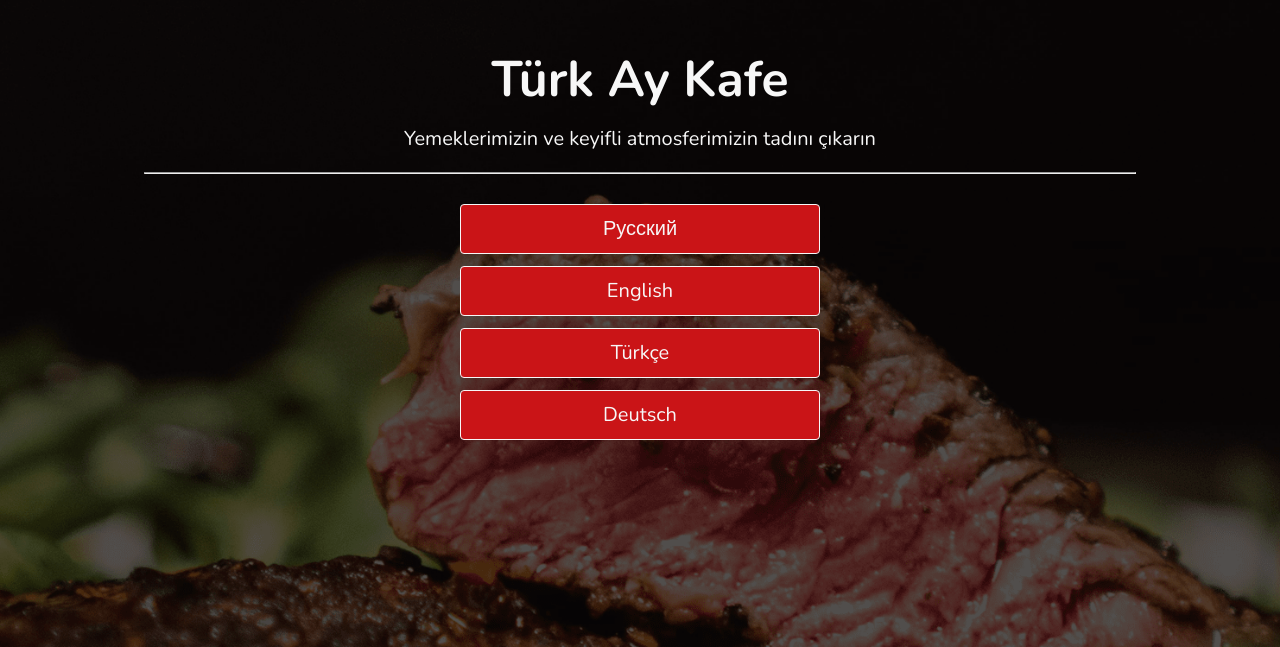
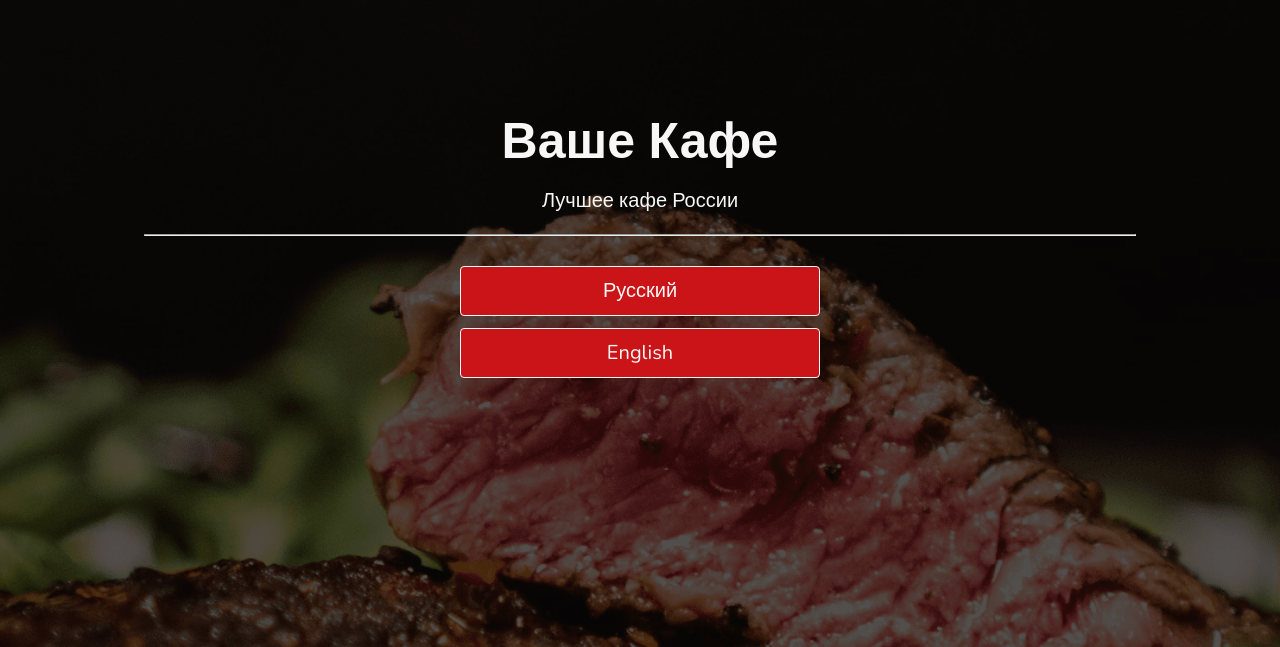
Before and after one commit to IQRMenu/Russia, a plain HTML site: page index.html in a window 1280 px wide. Shown: the part 153-800 px from the top of the page. Drawn offline with nearby package versions, Linux system fonts and the light colour scheme; a web font is replaced by a local one.

Commit message:
index change

```diff
--- a/index.html
+++ b/index.html
@@ -1,11 +1,11 @@
 <!DOCTYPE html>
-<html lang="tr">
+<html lang="ru">
 
 <head>
     <meta charset="UTF-8">
     <meta name="viewport"
         content="width=device-width, height=device-height, initial-scale=1.0, user-scalable=no, maximum-scale=1.0">
-    <title>IQRMenu/Türkiye</title>
+    <title>IQRMenu/Russia</title>
     <link rel="stylesheet" href="./css/global.css">
     <link rel="stylesheet" href="./css/index.css">
     <script src="./js/table.js" type="module" defer></script>
@@ -16,14 +16,12 @@
         <div class="container">
             <div class="header__elements">
                 <!-- <img src="./img/logo.png" alt=""> -->
-                <h1>Türk Ay Kafe</h1>
-                <p>Yemeklerimizin ve keyifli atmosferimizin tadını çıkarın</p>
+                <h1>Ваше Кафе</h1>
+                <p>Лучшее кафе России</p>
                 <hr>
                 <div class="leng-links">
                     <a href="./menu-ru.html">Русский</a>
                     <a href="./menu-en.html">English</a>
-                    <a href="./menu-tr.html">Türkçe</a>
-                    <a href="./menu-de.html">Deutsch</a>
                 </div>
             </div>
         </div>
```
